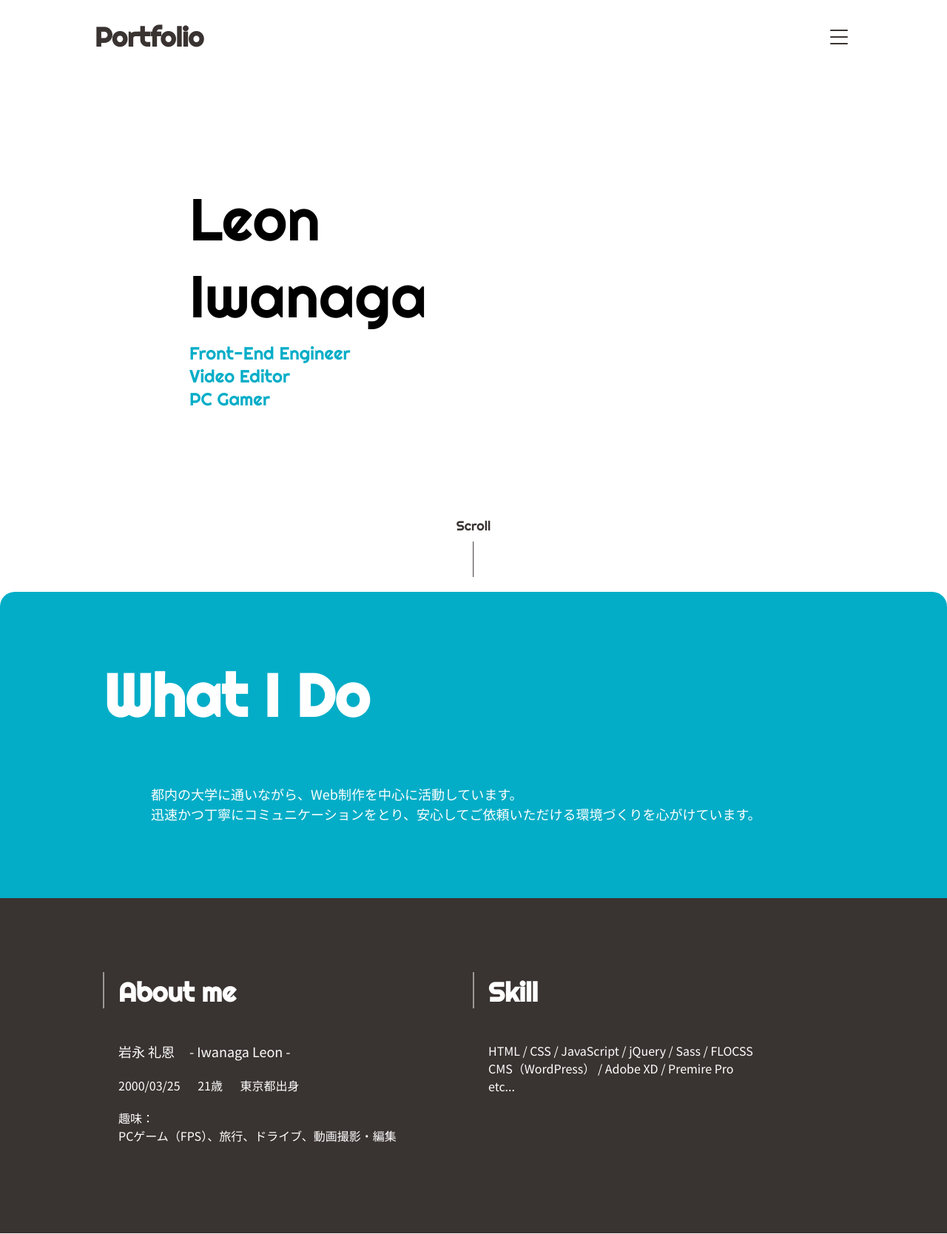
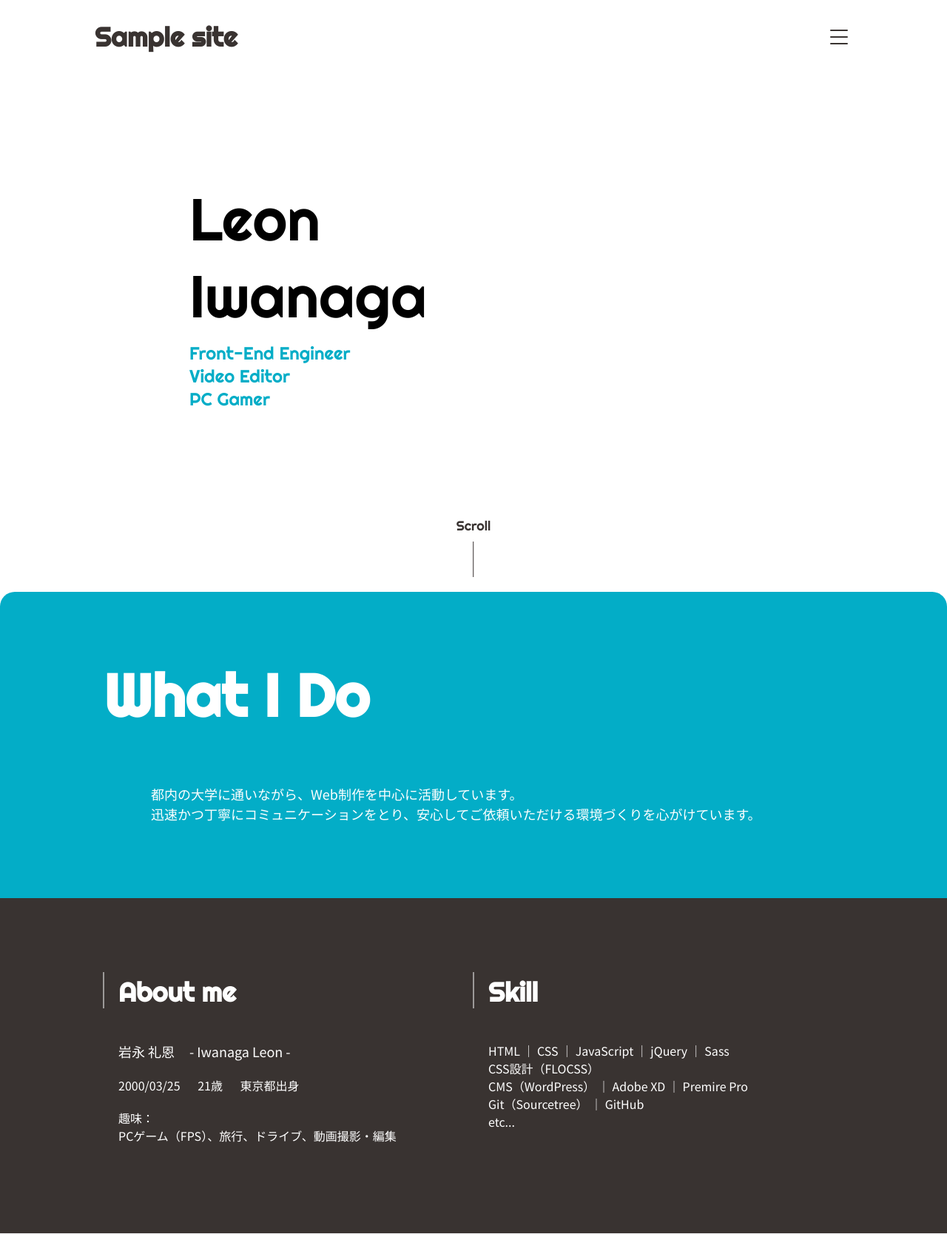
Before and after one commit to Noeswt/Portfolio2, a WordPress theme: template index.php in a window 1280 px wide. Shown: the top 1668 px of the page at 74% size. Run offline with PHP 8.4 and a stand-in for WordPress, Linux system fonts and the light colour scheme; the site name, menu and one post (Sample post) are stand-ins, and other content is empty; some libraries are stand-ins or nearby versions.

Commit message:
WordPress化　Slickが動かない

```diff
--- /dev/null
+++ b/footer.php
@@ -0,0 +1,27 @@
+    <!-- footer -->
+    <footer class="l-footer">
+        <div class="p-footer">
+            <div class="l-container">
+                <ul class="p-footer__icon c-flex-center">
+                    <li class="p-footer__icon__item">
+                        <a href="https://twitter.com/Noe20201011"><i class="fab fa-twitter"></i></a>
+                    </li>
+                    <li class="p-footer__icon__item">
+                        <a href="https://www.youtube.com/channel/UCZ6CM1FrzYYsjPhCM0OPsRg"><i class="fab fa-youtube"></i></a>
+                    </li>
+                    <li class="p-footer__icon__item">
+                        <a href="https://github.com/Noeswt"><i class="fab fa-github"></i></a>
+                    </li>
+                </ul>
+                <hr>
+                <ul class="p-footer__bottom c-flex-space-between">
+                    <li><small>&copy; 2021 Leon Iwanaga All Rights Reserved</small></li>
+                    <li><a href="#top">TOP</a></li>
+                </ul>
+            </div>
+        </div>
+    </footer>
+
+    <?php wp_footer(); ?>
+</body>
+</html>
--- /dev/null
+++ b/functions.php
@@ -0,0 +1,16 @@
+<?php
+    function portfolio_script() {
+        wp_enqueue_style( 'Righteous', '//fonts.googleapis.com/css2?family=Righteous&display=swap', array() );
+        wp_enqueue_style( 'NotoSansJP', '//fonts.googleapis.com/css2?family=Noto+Sans+JP&display=swap', array() );
+        wp_enqueue_style( 'font-awesome', '//kit.fontawesome.com/3101a44c6b.js', array(), '5.15.3' );
+        wp_enqueue_style( 'portfolio', get_template_directory_uri() . '/css/style.css', array(), '1.0.0' );
+        wp_enqueue_script( 'slick', get_template_directory_uri() . '/css/slick.css', array(), '1.8.0' );
+        wp_enqueue_script( 'slicktheme', get_template_directory_uri() . '/css/slick-theme.css', array(), '1.8.0' );
+        wp_enqueue_script( 'js', get_template_directory_uri() . '/js/script.js', array(), '1.0.0' );
+        wp_enqueue_script( 'slickjs', get_template_directory_uri() . '/js/slick.js', array(), '1.8.0' );
+        wp_enqueue_script( 'jquery', '//ajax.googleapis.com/ajax/libs/jquery/3.5.1/jquery.min.js', array(), '3.5.1');
+        wp_enqueue_script( 'slickjquery', '//cdn.jsdelivr.net/npm/jquery@3/dist/jquery.min.js', array(), '3.6.0');
+
+        add_editor_style();
+    }
+    add_action( 'wp_enqueue_scripts', 'portfolio_script' );
--- /dev/null
+++ b/header.php
@@ -0,0 +1,48 @@
+<!DOCTYPE html>
+<html lang="ja">
+<head>
+    <meta charset="UTF-8">
+    <meta name="description" content="岩永 礼恩｜Leon Iwanaga のPortfolio">
+    <meta http-equiv="X-UA-Compatible" content="IE=edge">
+    <meta name="viewport" content="width=device-width, initial-scale=1.0">
+
+    <link href="https://fonts.googleapis.com/css2?family=Righteous&display=swap" rel="stylesheet">
+    <link href="https://fonts.googleapis.com/css2?family=Noto+Sans+JP&display=swap" rel="stylesheet">
+
+    <link rel="stylesheet" type="text/css" href="css/slick.css">
+    <link rel="stylesheet" type="text/css" href="css/slick-theme.css">
+
+    <script src="https://kit.fontawesome.com/3101a44c6b.js" crossorigin="anonymous"></script>
+    <script src="https://ajax.googleapis.com/ajax/libs/jquery/3.5.1/jquery.min.js"></script>
+
+    <link rel="stylesheet" href="css/style.css">
+    <title>岩永礼恩｜Leon Iwanaga - Portfolio</title>
+
+    <?php wp_head(); ?>
+</head>
+
+<body>
+    <header class="l-header">
+        <div class="l-header-container">
+            <div class="p-header">
+                <a href="#top" class="p-header__title">
+                    <h1 class="p-header__title__txt"><?php bloginfo( 'name' ); ?></h1>
+                </a>
+                <nav class="p-header__nav"> <!-- menu open -->
+                    <ul class="p-header__nav__ul">
+                        <li class="p-header__nav__ul__li"><a href="#sec1">ABOUT</a></li>
+                        <li class="p-header__nav__ul__li"><a href="#sec2">SERVICES</a></li>
+                        <li class="p-header__nav__ul__li"><a href="#sec3">WORKS</a></li>
+                        <li class="p-header__nav__ul__li"><a href="#sec4">CONTACT</a></li>
+                    </ul>
+                </nav>
+
+                <!-- burger-button -->
+                <button class="p-header__burger-btn js-burger-btn"> <!-- on click --> <!-- menu open -->
+                    <span class="p-header__burger-btn__bar"></span> <!-- menu open -->
+                    <span class="p-header__burger-btn__bar"></span> <!-- menu open -->
+                    <span class="p-header__burger-btn__bar"></span> <!-- menu open -->
+                </button>
+            </div>
+        </div>
+    </header>
--- a/index.php
+++ b/index.php
@@ -1,47 +1,4 @@
-<!DOCTYPE html>
-<html lang="ja">
-<head>
-    <meta charset="UTF-8">
-    <meta name="description" content="岩永 礼恩｜Leon Iwanaga のPortfolio">
-    <meta http-equiv="X-UA-Compatible" content="IE=edge">
-    <meta name="viewport" content="width=device-width, initial-scale=1.0">
-
-    <link href="https://fonts.googleapis.com/css2?family=Righteous&display=swap" rel="stylesheet">
-    <link href="https://fonts.googleapis.com/css2?family=Noto+Sans+JP&display=swap" rel="stylesheet">
-    <link rel="stylesheet" type="text/css" href="css/slick.css">
-    <link rel="stylesheet" type="text/css" href="css/slick-theme.css">
-    <script src="https://kit.fontawesome.com/3101a44c6b.js" crossorigin="anonymous"></script>
-    <script src="https://ajax.googleapis.com/ajax/libs/jquery/3.5.1/jquery.min.js"></script>
-
-    <link rel="stylesheet" href="css/style.css">
-    <title>岩永礼恩｜Leon Iwanaga - Portfolio</title>
-</head>
-
-<body>
-    <header class="l-header">
-        <div class="l-header-container">
-            <div class="p-header">
-                <a href="#top" class="p-header__title">
-                    <h1 class="p-header__title__txt">Portfolio</h1>
-                </a>
-                <nav class="p-header__nav"> <!-- menu open -->
-                    <ul class="p-header__nav__ul">
-                        <li class="p-header__nav__ul__li"><a href="#sec1">ABOUT</a></li>
-                        <li class="p-header__nav__ul__li"><a href="#sec2">SERVICES</a></li>
-                        <li class="p-header__nav__ul__li"><a href="#sec3">WORKS</a></li>
-                        <li class="p-header__nav__ul__li"><a href="#sec4">CONTACT</a></li>
-                    </ul>
-                </nav>
-
-                <!-- burger-button -->
-                <button class="p-header__burger-btn js-burger-btn"> <!-- on click --> <!-- menu open -->
-                    <span class="p-header__burger-btn__bar"></span> <!-- menu open -->
-                    <span class="p-header__burger-btn__bar"></span> <!-- menu open -->
-                    <span class="p-header__burger-btn__bar"></span> <!-- menu open -->
-                </button>
-            </div>
-        </div>
-    </header>
+<?php get_header(); ?>
 
     <!-- main -->
     <main id="top" class="l-main">
@@ -104,8 +61,10 @@
                             Skill
                         </h3>
                         <p class="p-about__box__skill">
-                            HTML / CSS / JavaScript / jQuery / Sass / FLOCSS<br>
-                            CMS（WordPress） / Adobe XD / Premire Pro<br>
+                            HTML ｜ CSS ｜ JavaScript ｜ jQuery ｜ Sass<br>
+                            CSS設計（FLOCSS）<br>
+                            CMS（WordPress） ｜ Adobe XD ｜ Premire Pro<br>
+                            Git（Sourcetree） ｜ GitHub<br>
                             etc...
                         </p>
                     </div>
@@ -159,18 +118,18 @@
                     WORKS
                 </h2>
                 <div class="p-works__slider js-slider">
-                    <a href="https://github.com/Noeswt"><img src="images/cresta_third.jpg" alt=""></a>
-                    <a href="https://github.com/Noeswt"><img src="images/cresta_third.jpg" alt=""></a>
-                    <a href="https://github.com/Noeswt"><img src="images/cresta_third.jpg" alt=""></a>
-                    <a href="https://github.com/Noeswt"><img src="images/cresta_third.jpg" alt=""></a>
-                    <a href="https://github.com/Noeswt"><img src="images/cresta_third.jpg" alt=""></a>
+                    <a href="https://github.com/Noeswt"><img src="<?php echo get_template_directory_uri(); ?>/images/cresta_third.jpg" alt=""></a>
+                    <a href="https://github.com/Noeswt"><img src="<?php echo get_template_directory_uri(); ?>/images/cresta_third.jpg" alt=""></a>
+                    <a href="https://github.com/Noeswt"><img src="<?php echo get_template_directory_uri(); ?>/images/cresta_third.jpg" alt=""></a>
+                    <a href="https://github.com/Noeswt"><img src="<?php echo get_template_directory_uri(); ?>/images/cresta_third.jpg" alt=""></a>
+                    <a href="https://github.com/Noeswt"><img src="<?php echo get_template_directory_uri(); ?>/images/cresta_third.jpg" alt=""></a>
                 </div>
                 <div class="p-works__thumb js-thumb">
-                    <a href="https://github.com/Noeswt"><img src="images/cresta_third.jpg" alt=""></a>
-                    <a href="https://github.com/Noeswt"><img src="images/cresta_third.jpg" alt=""></a>
-                    <a href="https://github.com/Noeswt"><img src="images/cresta_third.jpg" alt=""></a>
-                    <a href="https://github.com/Noeswt"><img src="images/cresta_third.jpg" alt=""></a>
-                    <a href="https://github.com/Noeswt"><img src="images/cresta_third.jpg" alt=""></a>
+                    <a href="https://github.com/Noeswt"><img src="<?php echo get_template_directory_uri(); ?>/images/cresta_third.jpg" alt=""></a>
+                    <a href="https://github.com/Noeswt"><img src="<?php echo get_template_directory_uri(); ?>/images/cresta_third.jpg" alt=""></a>
+                    <a href="https://github.com/Noeswt"><img src="<?php echo get_template_directory_uri(); ?>/images/cresta_third.jpg" alt=""></a>
+                    <a href="https://github.com/Noeswt"><img src="<?php echo get_template_directory_uri(); ?>/images/cresta_third.jpg" alt=""></a>
+                    <a href="https://github.com/Noeswt"><img src="<?php echo get_template_directory_uri(); ?>/images/cresta_third.jpg" alt=""></a>
                 </div>
                 <button class="p-works__btn c-btn-white c-slide-white">Read more ></button>
             </div>
@@ -205,32 +164,4 @@
         </section>
     </main>
 
-    <!-- footer -->
-    <footer class="l-footer">
-        <div class="p-footer">
-            <div class="l-container">
-                <ul class="p-footer__icon c-flex-center">
-                    <li class="p-footer__icon__item">
-                        <a href="https://twitter.com/Noe20201011"><i class="fab fa-twitter"></i></a>
-                    </li>
-                    <li class="p-footer__icon__item">
-                        <a href="https://www.youtube.com/channel/UCZ6CM1FrzYYsjPhCM0OPsRg"><i class="fab fa-youtube"></i></a>
-                    </li>
-                    <li class="p-footer__icon__item">
-                        <a href="https://github.com/Noeswt"><i class="fab fa-github"></i></a>
-                    </li>
-                </ul>
-                <hr>
-                <ul class="p-footer__bottom c-flex-space-between">
-                    <li><small>&copy; 2021 Leon Iwanaga All Rights Reserved</small></li>
-                    <li><a href="#top">TOP</a></li>
-                </ul>
-            </div>
-        </div>
-    </footer>
-
-    <script src="https://cdn.jsdelivr.net/npm/jquery@3/dist/jquery.min.js"></script>
-    <script type="text/javascript" src="js/slick.js"></script>
-    <script src='js/script.js'></script>
-</body>
-</html>
+<?php get_footer(); ?>
--- a/js/script.js
+++ b/js/script.js
@@ -1,3 +1,4 @@
+jQuery(function($) {
     $(function() {
         // menu
         $(".js-burger-btn").on("click", function() {
@@ -66,3 +67,4 @@ $(function() {
             focusOnSelect: true,
         });
     });
+});
```
Lines whose indentation alone changed are shown as unchanged.
